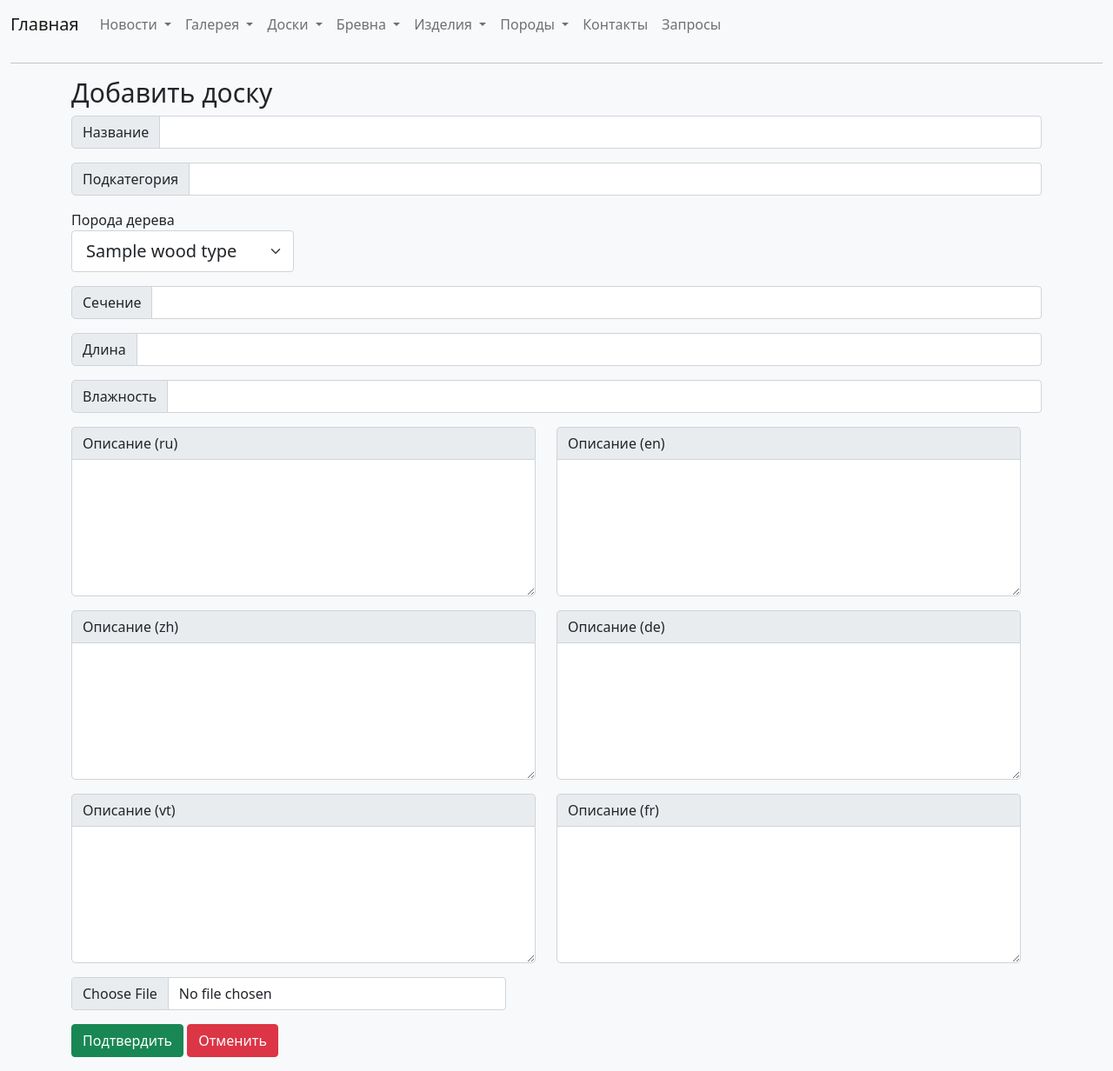
After one commit to siailya/BoisRouge, a Flask app: page /admin/add_wood_board in a window 1280 px wide. The commit adds this page. Shown: the whole page at 87% size. Run offline with Flask 2, Linux system fonts and the light colour scheme; a database or web service that is not in the repository returns one stand-in record (values such as "Sample title").

Commit message:
Добавление досок

```diff
--- a/forms.py
+++ b/forms.py
@@ -66,6 +66,23 @@ class LogsForm(FlaskForm):
     submit = SubmitField("Подтвердить")
 
 
+class WoodBoardForm(FlaskForm):
+    ru_text = TextAreaField("Описание (ru)", validators=[DataRequired("Введите описание доски на русском языке")])
+    en_text = TextAreaField("Описание (en)",
+                            validators=[DataRequired("Введите описание доски на английском языке")])
+    de_text = TextAreaField("Описание (de)", validators=[DataRequired("Введите описание доски на немецком языке")])
+    zh_text = TextAreaField("Описание (zh)",
+                            validators=[DataRequired("Введите описание доски на китайском языке")])
+    vt_text = TextAreaField("Описание (vt)",
+                            validators=[DataRequired("Введите описание доски на вьетнамском языке")])
+    fr_text = TextAreaField("Описание (fr)",
+                            validators=[DataRequired("Введите описание доски на французском языке")])
+
+    pictures = FileField("Фотография")
+
+    submit = SubmitField("Подтвердить")
+
+
 class VideoForm(FlaskForm):
     url = StringField(validators=[DataRequired("Введите ссылку на видеоролик")])
 
--- a/main.py
+++ b/main.py
@@ -313,6 +313,99 @@ def edit_one_log(id):
     return render_template("admin/edit_one_log.html", logs_form=logs_form, log=log, wood_types=wood_types)
 
 
+
+
+
+
+
+
+
+
+
+@app.route('/admin/add_wood_board', methods=["GET", "POST"])
+def add_wood_board():
+    wood_board_form = WoodBoardForm()
+    wood_types = client[db_name]["wood_types"].find()
+    if wood_board_form.is_submitted():
+        photo_name = ""
+        photo = request.files["pictures"]
+        if photo:
+            photo_name = save_photo(photo, client, False, "", "", "", "", "", "")
+
+        wood_boards = client[db_name]["wood_boards"]
+        wood_board_form_requested = request.form
+        print(wood_board_form_requested)
+        wood_boards.insert_one(
+            {"wood_board_title": wood_board_form_requested["wood_board_title"],
+
+             "wood_board_subcategory": wood_board_form_requested["wood_board_subcategory"],
+             "type": wood_board_form_requested["type"],
+             "wood_board_section": wood_board_form_requested["wood_board_section"],
+             "wood_board_length": wood_board_form_requested["wood_board_length"],
+             "wood_board_humidity": wood_board_form_requested["wood_board_humidity"],
+
+             "ru_text": wood_board_form_requested["ru_text"],
+             "en_text": wood_board_form_requested["en_text"],
+             "zh_text": wood_board_form_requested["zh_text"],
+             "de_text": wood_board_form_requested["de_text"],
+             "vt_text": wood_board_form_requested["vt_text"],
+             "fr_text": wood_board_form_requested["fr_text"],
+
+             "photo_path": photo_name})
+        return redirect("../admin/edit_wood_board", 301)
+    return render_template("admin/add_wood_board.html", wood_board_form=wood_board_form, wood_types=wood_types)
+
+
+@app.route('/admin/edit_wood_board', methods=["GET", "POST"])
+def edit_wood_board():
+    logs = client[db_name]["wood_boards"].find()
+    return render_template("admin/edit_wood_board.html", logs=logs)
+
+
+@app.route('/admin/edit_wood_board/<id>', methods=["GET", "POST"])
+def edit_one_wood_board(id):
+    logs_form = LogsForm()
+    logs = client[db_name]["logs"]
+    wood_types = client[db_name]["wood_types"].find()
+    log = logs.find({"_id": ObjectId(id)})[0]
+    if logs_form.is_submitted():
+        if "delete" in request.form:
+            logs.remove({"_id": ObjectId(id)})
+            return redirect("/admin/edit_logs", code=302)
+
+        log_form = request.form
+        print(log_form)
+        logs.update_one({"_id": ObjectId(id)},
+                        {"$set": {"log_title": log_form["log_title"],
+                                  "type": log_form["type"],
+                                  "log_diameter": log_form["log_diameter"],
+                                  "log_length": log_form["log_length"],
+                                  "ru_text": log_form["ru_text"],
+                                  "en_text": log_form["en_text"],
+                                  "zh_text": log_form["zh_text"],
+                                  "de_text": log_form["de_text"],
+                                  "vt_text": log_form["vt_text"],
+                                  "fr_text": log_form["fr_text"]}})
+
+        return redirect("/admin/edit_logs", code=302)
+
+    logs_form.ru_text.data = log["ru_text"]
+    logs_form.en_text.data = log["en_text"]
+    logs_form.zh_text.data = log["zh_text"]
+    logs_form.de_text.data = log["de_text"]
+    logs_form.fr_text.data = log["fr_text"]
+    logs_form.vt_text.data = log["vt_text"]
+
+    return render_template("admin/edit_one_log.html", logs_form=logs_form, log=log, wood_types=wood_types)
+
+
+
+
+
+
+
+
+
 @app.route('/admin/add_wood_type', methods=["GET", "POST"])
 def add_wood_type():
     wood_type_form = WoodTypeForm()
--- /dev/null
+++ b/templates/admin/add_wood_board.html
@@ -0,0 +1,141 @@
+{% extends 'admin/admin.html' %}
+
+{% block content %}
+  <form action="" method="post" novalidate enctype="multipart/form-data">
+    <div class="row">
+      <h1 class="add-news-header">Добавить доску</h1>
+
+      <div class="input-group mb-3">
+        <div class="input-group-prepend">
+          <span class="input-group-text" id="wood_board_title" style="border-radius: 5px 0 0 5px">Название</span>
+        </div>
+        <input type="text" class="form-control" aria-describedby="wood_board_title" name="wood_board_title">
+      </div>
+
+      <div class="input-group mb-3">
+        <div class="input-group-prepend">
+          <span class="input-group-text" id="wood_board_subcategory" style="border-radius: 5px 0 0 5px">Подкатегория</span>
+        </div>
+        <input type="text" class="form-control" aria-describedby="wood_board_subcategory" name="wood_board_subcategory">
+      </div>
+
+      <div>
+        <label>
+          Порода дерева
+        </label>
+        <select name="type" class="form-select form-select-lg mb-3 me-3" style="width: 20vw">
+          {% for wood_type in wood_types %}
+            <option value="{{ wood_type.title }}">{{ wood_type.title }}</option>
+          {% endfor %}
+        </select>
+      </div>
+
+      <div class="input-group mb-3">
+        <div class="input-group-prepend">
+          <span class="input-group-text" id="wood_board_section" style="border-radius: 5px 0 0 5px">Сечение</span>
+        </div>
+        <input type="text" class="form-control" aria-describedby="wood_board_section" name="wood_board_section">
+      </div>
+
+      <div class="input-group mb-3">
+        <div class="input-group-prepend">
+          <span class="input-group-text" id="wood_board_length" style="border-radius: 5px 0 0 5px">Длина</span>
+        </div>
+        <input type="text" class="form-control" aria-describedby="wood_board_length" name="wood_board_length">
+      </div>
+
+      <div class="input-group mb-3">
+        <div class="input-group-prepend">
+          <span class="input-group-text" id="wood_board_humidity" style="border-radius: 5px 0 0 5px">Влажность</span>
+        </div>
+        <input type="text" class="form-control" aria-describedby="wood_board_humidity" name="wood_board_humidity">
+      </div>
+
+      <div class="row">
+        <div class="col-12 col-lg-6" style="display: inline-block; vertical-align: top;">
+          <div class="form-outline mb-3">
+                  <span class="input-group-text"
+                        style="border-radius: 5px 5px 0 0; border-bottom: none">{{ wood_board_form.ru_text.label }}</span>
+            {{ wood_board_form.ru_text(class="form-control", rows="6", style="border-radius: 0 0 5px 5px") }}
+            {% if wood_board_form.ru_text.errors %}
+              <div class="invalid-feedback d-block">
+                {{ wood_board_form.ru_text.errors[0] }}
+              </div>
+            {% endif %}
+          </div>
+        </div>
+        <div class="col-12 col-lg-6" style="display: inline-block; vertical-align: top;">
+          <div class="form-outline mb-3">
+                  <span class="input-group-text"
+                        style="border-radius: 5px 5px 0 0; border-bottom: none">{{ wood_board_form.en_text.label }}</span>
+            {{ wood_board_form.en_text(class="form-control", rows="6", style="border-radius: 0 0 5px 5px") }}
+            {% if wood_board_form.en_text.errors %}
+              <div class="invalid-feedback d-block">
+                {{ wood_board_form.en_text.errors[0] }}
+              </div>
+            {% endif %}
+          </div>
+        </div>
+        <div class="col-12 col-lg-6" style="display: inline-block; vertical-align: top;">
+          <div class="form-outline mb-3">
+                  <span class="input-group-text"
+                        style="border-radius: 5px 5px 0 0; border-bottom: none">{{ wood_board_form.zh_text.label }}</span>
+            {{ wood_board_form.zh_text(class="form-control", rows="6", style="border-radius: 0 0 5px 5px") }}
+            {% if wood_board_form.zh_text.errors %}
+              <div class="invalid-feedback d-block">
+                {{ wood_board_form.zh_text.errors[0] }}
+              </div>
+            {% endif %}
+          </div>
+        </div>
+        <div class="col-12 col-lg-6" style="display: inline-block; vertical-align: top;">
+          <div class="form-outline mb-3">
+                  <span class="input-group-text"
+                        style="border-radius: 5px 5px 0 0; border-bottom: none">{{ wood_board_form.de_text.label }}</span>
+            {{ wood_board_form.de_text(class="form-control", rows="6", style="border-radius: 0 0 5px 5px") }}
+            {% if wood_board_form.de_text.errors %}
+              <div class="invalid-feedback d-block">
+                {{ wood_board_form.de_text.errors[0] }}
+              </div>
+            {% endif %}
+          </div>
+        </div>
+        <div class="col-12 col-lg-6" style="display: inline-block; vertical-align: top;">
+          <div class="form-outline mb-3">
+                  <span class="input-group-text"
+                        style="border-radius: 5px 5px 0 0; border-bottom: none">{{ wood_board_form.vt_text.label }}</span>
+            {{ wood_board_form.vt_text(class="form-control", rows="6", style="border-radius: 0 0 5px 5px") }}
+            {% if wood_board_form.vt_text.errors %}
+              <div class="invalid-feedback d-block">
+                {{ wood_board_form.vt_text.errors[0] }}
+              </div>
+            {% endif %}
+          </div>
+        </div>
+        <div class="col-12 col-lg-6" style="display: inline-block; vertical-align: top;">
+          <div class="form-outline mb-3">
+                  <span class="input-group-text"
+                        style="border-radius: 5px 5px 0 0; border-bottom: none">{{ wood_board_form.fr_text.label }}</span>
+            {{ wood_board_form.fr_text(class="form-control", rows="6", style="border-radius: 0 0 5px 5px") }}
+            {% if wood_board_form.fr_text.errors %}
+              <div class="invalid-feedback d-block">
+                {{ wood_board_form.fr_text.errors[0] }}
+              </div>
+            {% endif %}
+          </div>
+        </div>
+      </div>
+
+      <div class="mb-3">
+        {{ wood_board_form.pictures(class="form-control", accept="image/png, image/gif, image/jpeg", style="width: 500px") }}
+      </div>
+
+      <div class="mb-3">
+        {{ wood_board_form.submit(class="btn btn-success") }}
+        <a href="/admin/edit_wood_boards">
+          <button class="btn btn-danger" type="button">Отменить</button>
+        </a>
+      </div>
+    </div>
+  </form>
+{% endblock %}
--- a/templates/admin/admin.html
+++ b/templates/admin/admin.html
@@ -56,9 +56,8 @@
             Доски
           </a>
           <ul class="dropdown-menu" aria-labelledby="navbarDropdown">
-            <li><a class="dropdown-item" href="/admin/add_product">Добавить</a></li>
-            <li><a class="dropdown-item" href="#">Изменить</a></li>
-            <li><a class="dropdown-item" href="#">Удалить</a></li>
+            <li><a class="dropdown-item" href="/admin/add_wood_board">Добавить</a></li>
+            <li><a class="dropdown-item" href="/admin/edit_wood_board">Изменить</a></li>
           </ul>
         </li>
 
```
Also changed, not shown: templates/admin/edit_wood_board.html (added, +42 -0 lines).
